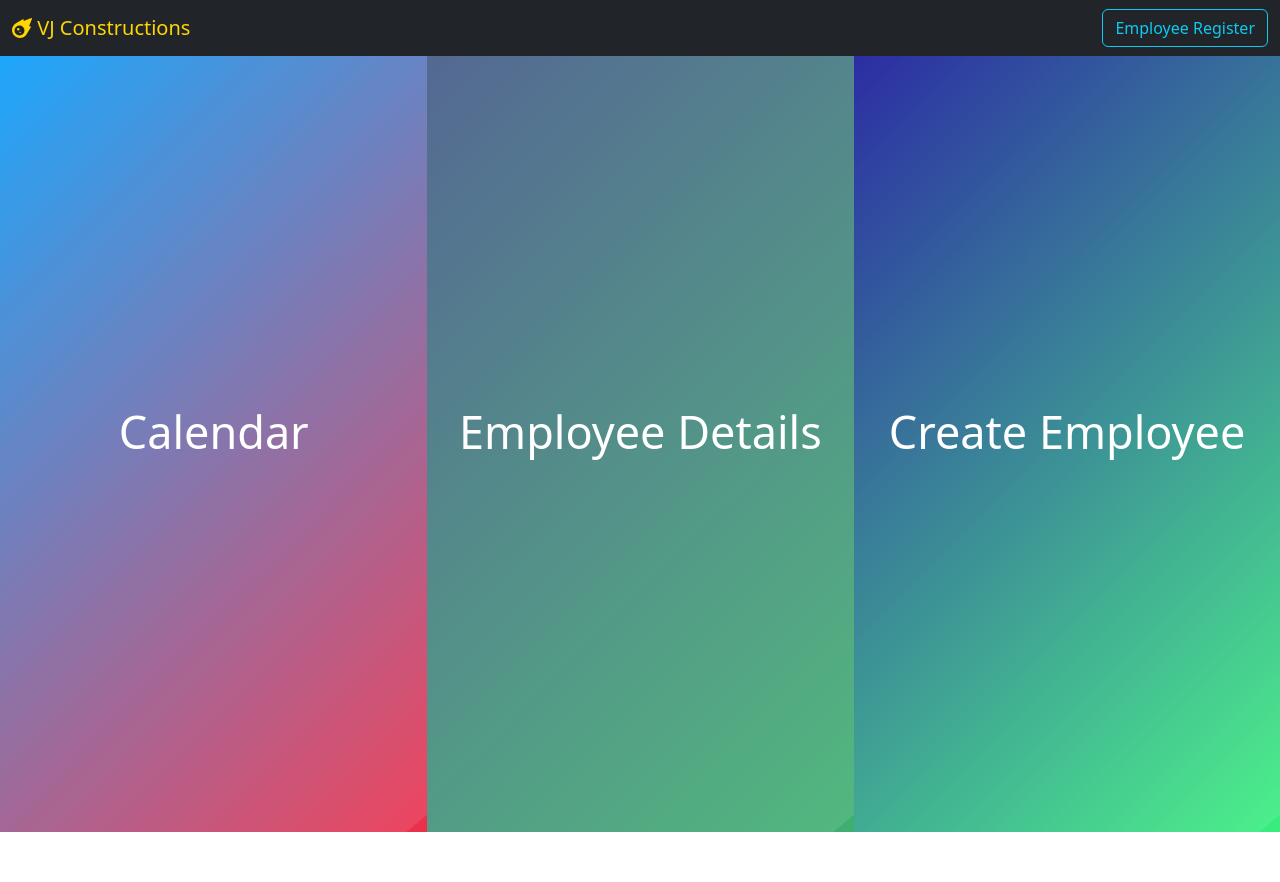
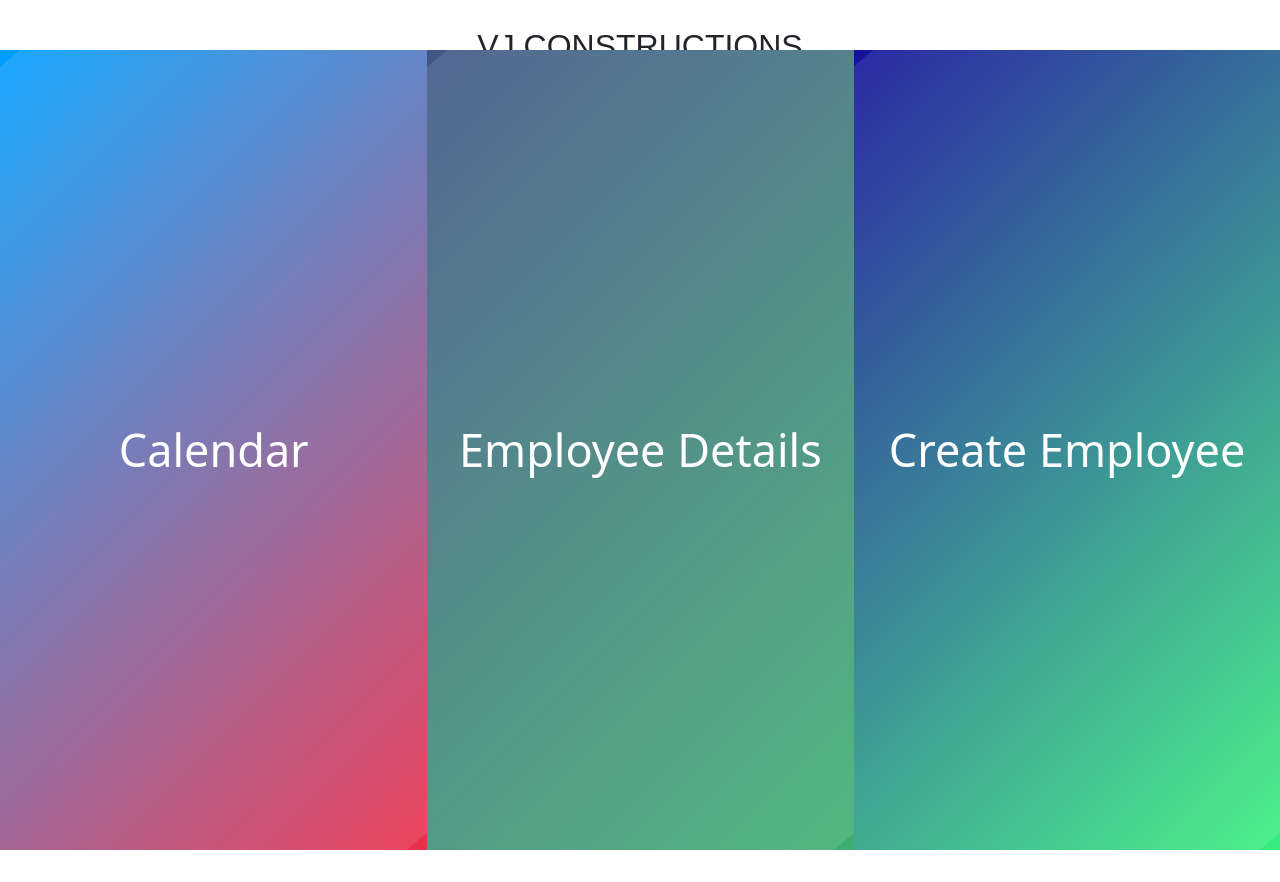
Before and after one commit to antoalex07/emp-reg-frontend, a React (Create React App) app: page / in a window 1280 px wide. Built offline with nearby package versions, Linux system fonts and the light colour scheme; a web font is replaced by a local one.

Commit message:
Header components reduced

```diff
--- a/src/component/header/Header.js
+++ b/src/component/header/Header.js
@@ -1,37 +1,16 @@
-import { faMeteor } from '@fortawesome/free-solid-svg-icons'
-import { FontAwesomeIcon } from '@fortawesome/react-fontawesome'
-import React from 'react'
-import { Button, Container, Nav, Navbar } from 'react-bootstrap'
-import { NavLink, useNavigate } from 'react-router-dom'
+import React, { useState } from 'react'
+import "./Header.css";
 
 const Header = () => {
 
-    const navigate = useNavigate();
-
-    const handleButtonClick = () => {
-        navigate("/employeeRegister");
-    }
 
   return (
-    <Navbar bg='dark' variant='dark' expand="lg" fixed='top'>
-        <Container fluid>
-            <Navbar.Brand href='/' style={{"color":'gold'}}>
-                <FontAwesomeIcon icon={faMeteor} /> VJ Constructions
-            </Navbar.Brand>
-            <Navbar.Toggle aria-controls='navbarScroll' />
-            <Navbar.Collapse id="navbarScroll">
-                <Nav
-                    className='me-auto my-2 my-lg-0'
-                    style={{maxHeight: '100px'}}
-                    navbarScroll
-                >
-                    <NavLink className="nav-link" to="/"></NavLink>
-                    <NavLink className="nav-link" to="/"></NavLink>
-                </Nav>
-                <Button variant='outline-info' onClick={handleButtonClick}>Employee Register</Button>
-            </Navbar.Collapse>
-        </Container>
-    </Navbar>
+    <nav>
+        <div className='nav-logo-container'>
+            <a className="link" href="/">VJ CONSTRUCTIONS</a>
+        </div>
+    </nav>
+
   )
 }
 
```
